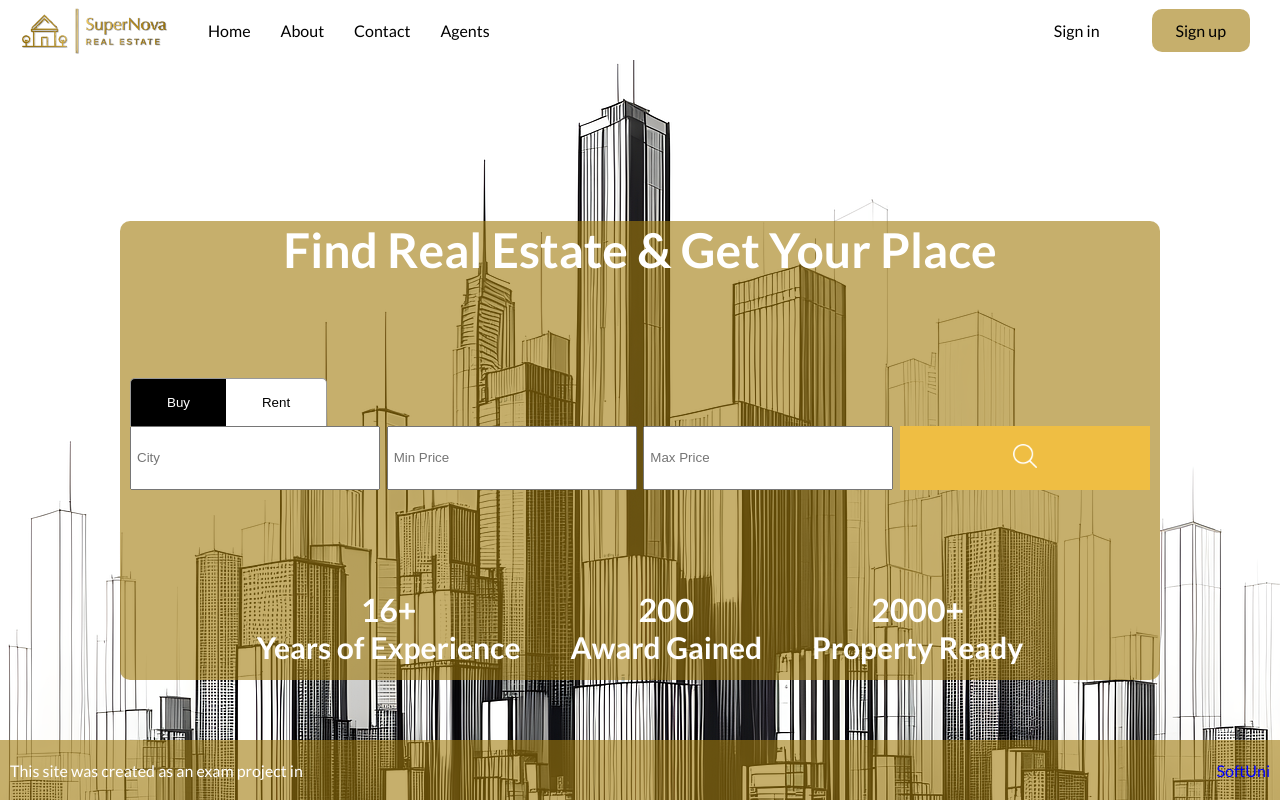
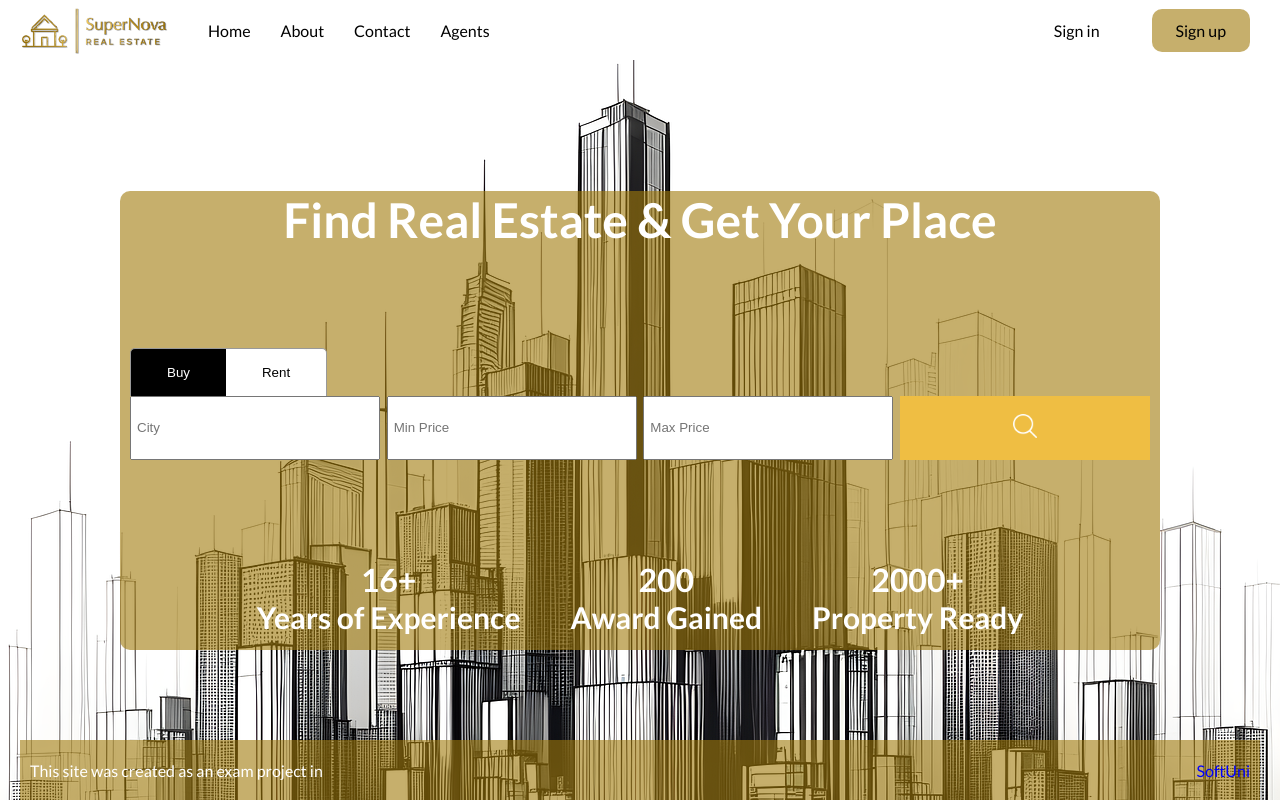
Before and after one commit to nikolayvnenchev/AppSuperNova, a React (Vite) app in the folder client/: page / in a window 1280 px wide. Built offline with nearby package versions, Linux system fonts and the light colour scheme; no server answers.

Commit message:
5th footer

```diff
--- a/client/src/components/footer/footer.scss
+++ b/client/src/components/footer/footer.scss
@@ -7,7 +7,7 @@
     padding: 0 10px;
     justify-content: space-between;
     align-items: center;
-    position: fixed;
+    // position: absolute;
     /* Makes the navbar fixed at the top */
     bottom: 0;
     left: 0;
```
